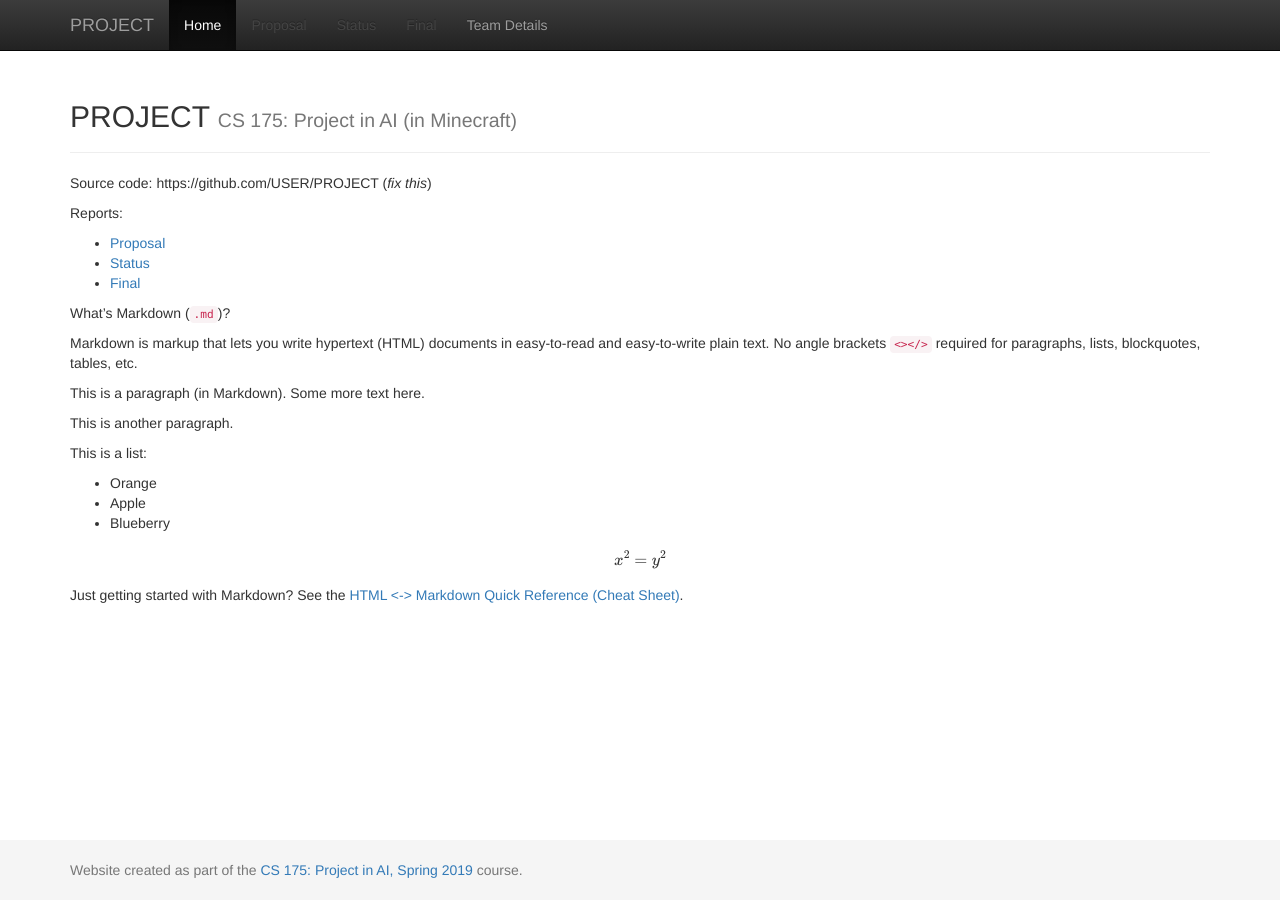
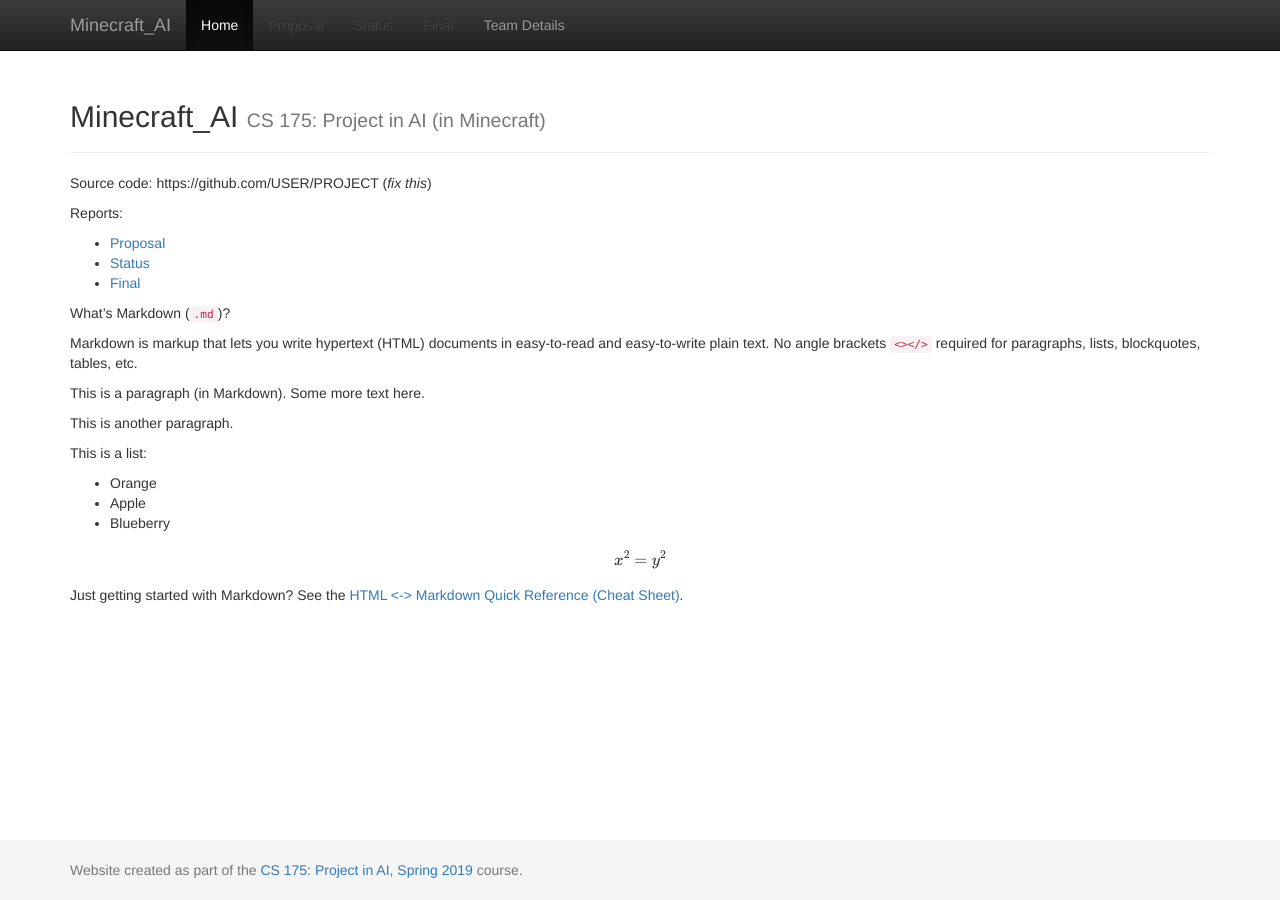
Before and after one commit to Chilly712/CrossTheFireLine_Minecraft, a Jekyll site: the page built from docs/index.md, in a window 1280 px wide. Built offline with Jekyll 4.4.1, drawn with Linux system fonts in a browser that asks for light colours; formulas are drawn with MathJax 3.

Commit message:
Update _config.yml

```diff
--- a/docs/_config.yml
+++ b/docs/_config.yml
@@ -1,7 +1,7 @@
 ###########
 # site.title
 
-title:    'PROJECT'
+title:    'Minecraft_AI'
 subtitle: 'CS 175: Project in AI (in Minecraft)'
 
 
```
